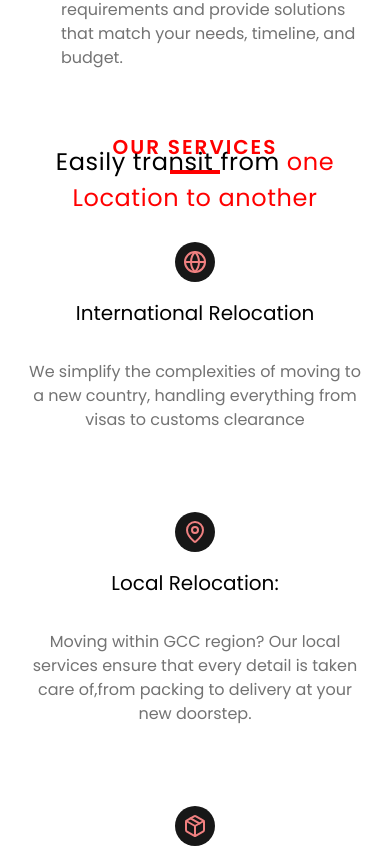
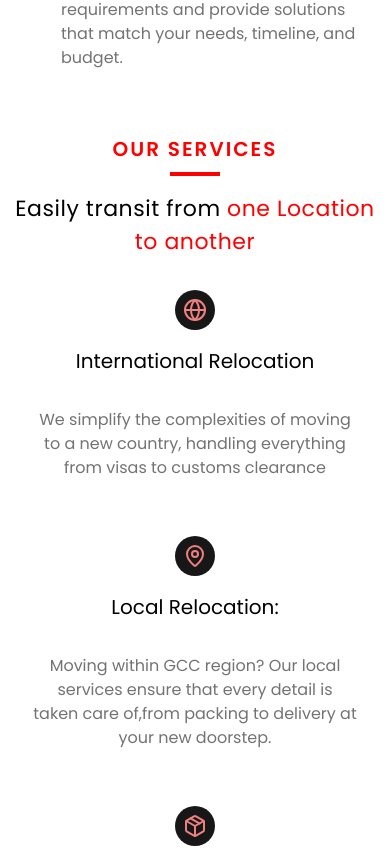
Before and after one commit to NishantMazumder/ipanac, a React (Vite) app: page / in a window 390 px wide. Shown: the part 1591-2444 px from the top of the page. Built offline with nearby package versions, Linux system fonts and the light colour scheme.

Commit message:
Update FeatureSection.css

```diff
--- a/src/FeatureSection.css
+++ b/src/FeatureSection.css
@@ -18,7 +18,7 @@
   font-weight: 600;
   padding: 0;
   text-transform: uppercase;
-  display: inline-block;
+  display: block ;
   position: relative;
   top: -75px;
   letter-spacing: 2px;
@@ -39,10 +39,11 @@
 .service-badge:hover{
   color: red;
   transform: translate(-2px);
+  background-color: black;
 }
 
 .service-badge:hover::after{
-  width: 75px;
+  width: 197px;
   background-color: #ff3e3e;
 }
 
@@ -99,26 +100,45 @@
   color: #737373;
 }
 
-/* Mobile-specific styles - new code */
+/* Improved Mobile-specific styles */
 @media (max-width: 639px) {
+  .feature-section {
+    min-height: auto;
+    padding-bottom: 2rem;
+    margin-top: 2rem;
+  }
+
+  .feature-container {
+    padding: 0 15px;
+    overflow: hidden;
+    position: relative;
+  }
+
   .service-badge {
     font-size: 20px;
-    top: -50px;
+    top: 0;
+    position: static;
+    margin-bottom: 1rem;
   }
 
   .heading {
-    font-size: 24px !important;
-    top: -80px;
-    margin-bottom: 1rem;
+    font-size: 22px !important;
+    top: 0;
+    position: static;
+    margin-bottom: 2rem;
   }
 
   .features-grid {
-    top: -70px;
-    padding: 0 15px;
+    top: 0;
+    position: static;
+    margin-top: 2rem;
+    display: flex;
+    flex-direction: column;
   }
 
   .feature-item {
-    margin-bottom: 2rem;
+    margin-bottom: 1rem;
+    padding: 0 10px;
   }
 
   .icon-container {
@@ -133,12 +153,11 @@
 
   .feature-description {
     text-align: center;
-    margin-bottom: 2.5rem;
+    margin-bottom: 2rem;
   }
 
-  .feature-section {
-    min-height: auto;
-    padding-bottom: 2rem;
+  .service-badge:hover::after {
+    width: 100px;
   }
 }
 
```
